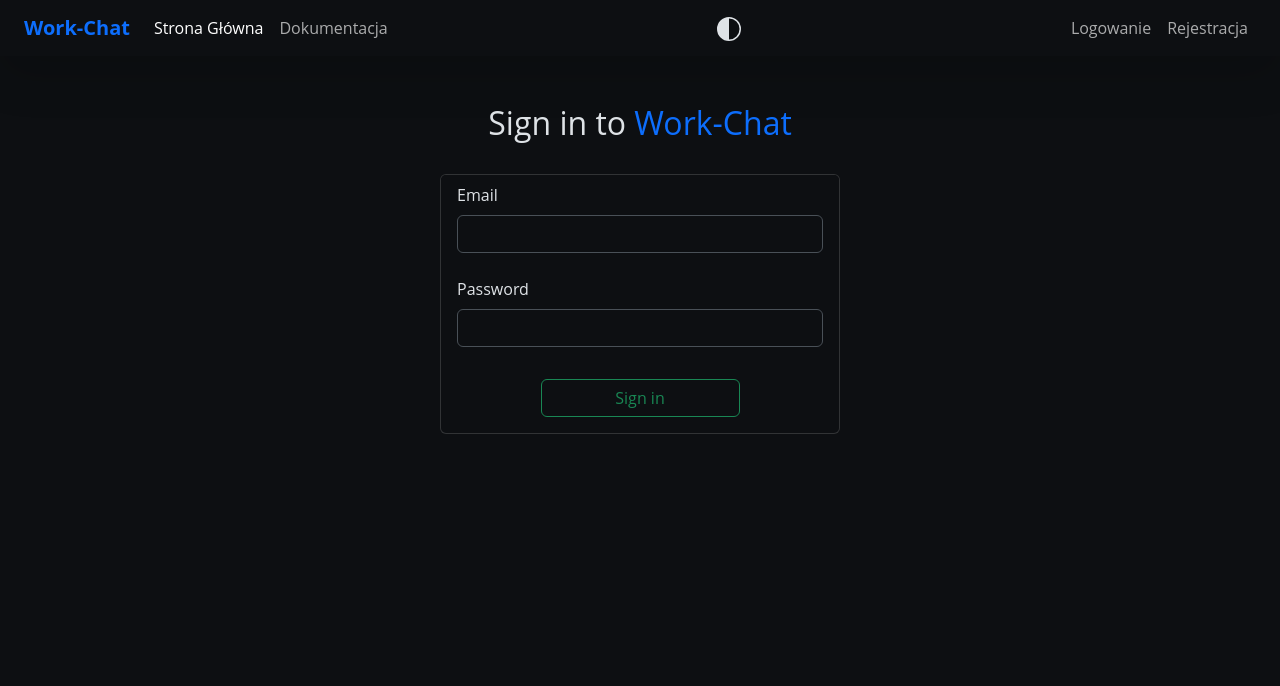
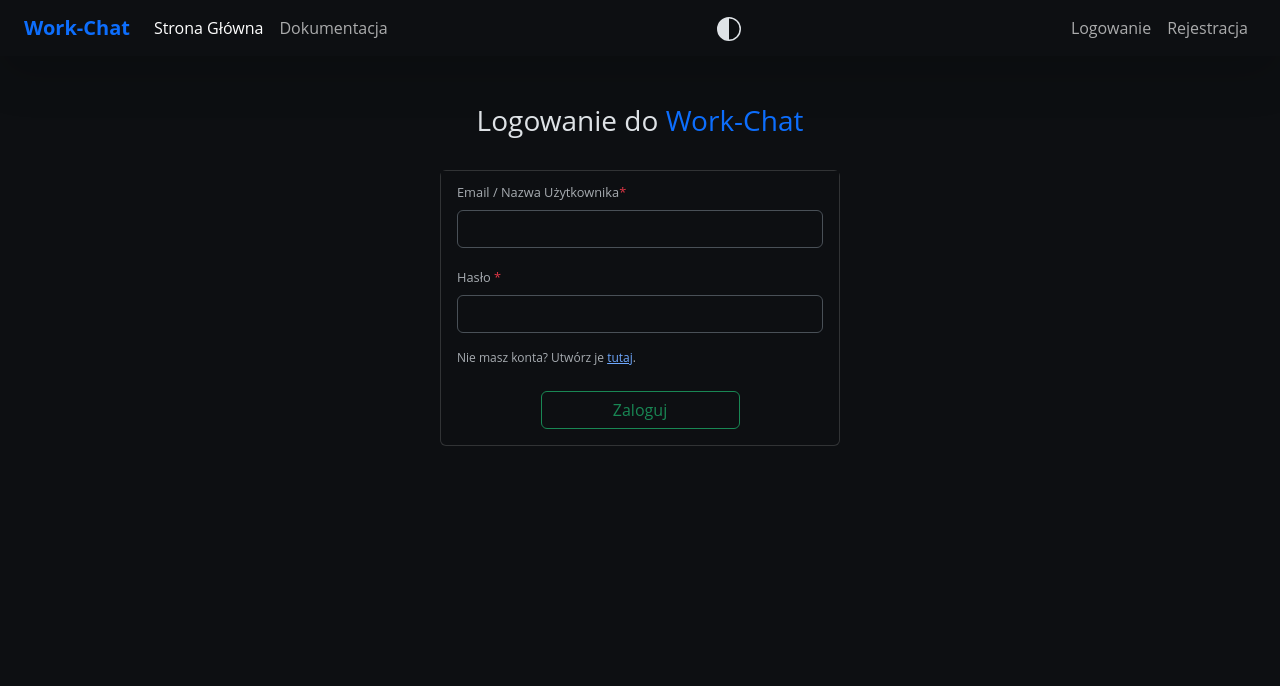
Before and after one commit to Bartek-M/Work-Chat, a Django app: page /login/ in a window 1280 px wide. Shown: the top 686 px of the page. Run offline with Django 5.2, Linux system fonts and the light colour scheme; parts of the project's set-up code (start-up, migrations or seed data) failed here and were passed over.

```diff
--- a/src/auth/register.ts
+++ b/src/auth/register.ts
@@ -7,7 +7,9 @@ document.getElementById("submit-btn")?.addEventListener("click", async (e) => {
         method: "POST",
         headers: { "X-CSRFToken": (document.getElementsByName("csrfmiddlewaretoken")[0] as HTMLInputElement).value },
         body: JSON.stringify({
-            "hello": "world!",
+            username: "world",
+            email: "1234test",
+            password: "zaq1@WSX"
         }),
     }).then(() => {
 
--- a/templates/login.html
+++ b/templates/login.html
@@ -5,26 +5,26 @@
 
 {% block content %}
 <div class="d-flex flex-column align-items-center my-5 gap-4" style="min-height: calc(100vh - 210px);">
-    <h2>Sign in to <span class="text-primary">Work-Chat</span></h2>
-    <div class="card w-100" style="max-width: 400px;">
-        <ul class="list-group list-group-flush" style="border: 0; text-align: left;">
+    <h3>Logowanie do <span class="text-primary">Work-Chat</span></h3>
+    <form class="card w-100" style="max-width: 400px;">
+        {% csrf_token %}
+        <ul class="list-group list-group-flush text-left border-0">
             <li class="list-group-item border-0">
-                <div class="mb-2">
-                    <label for="exampleFormControlInput1" class="form-label">Email</label>
-                    <input type="email" class="form-control" id="exampleFormControlInput1">
-                </div>
+                <label for="login-input" class="form-label text-secondary-emphasis" style="font-size: 0.8rem">Email / Nazwa Użytkownika<span class="text-danger" id="login-error">*</span></label>
+                <input type="text" class="form-control" id="login-input">
+            </li>
+            <li class="list-group-item border-0">
+                <label for="password-input" class="form-label text-secondary-emphasis" style="font-size: 0.8rem">Hasło <span class="text-danger" id="password-error">*</span></label>
+                <input type="password" class="form-control" id="password-input">
             </li>
             <li class="list-group-item">
-                <div class="mb-2">
-                    <label for="exampleFormControlInput1" class="form-label">Password</label>
-                    <input type="email" class="form-control" id="exampleFormControlInput1">
-                </div>
+                <p class="text-secondary-emphasis m-0" style="font-size: 0.75rem">Nie masz konta? Utwórz je <a href="/register/">tutaj</a>.</p>
             </li>
         </ul>
         <div class="col-auto d-grid gap-2 col-6 mx-auto text-center">
-            <button type="submit" class="btn btn-outline-success" style="margin-top: 1rem; margin-bottom: 1rem;">Sign in</button>
+            <button class="btn btn-outline-success my-3" id="submit-btn" type="submit">Zaloguj</button>
         </div>
-    </div>
+    </form>
 </div>
 {% endblock %}
 
```
Also changed, not shown: templates/register.html (+8 -5 lines).
